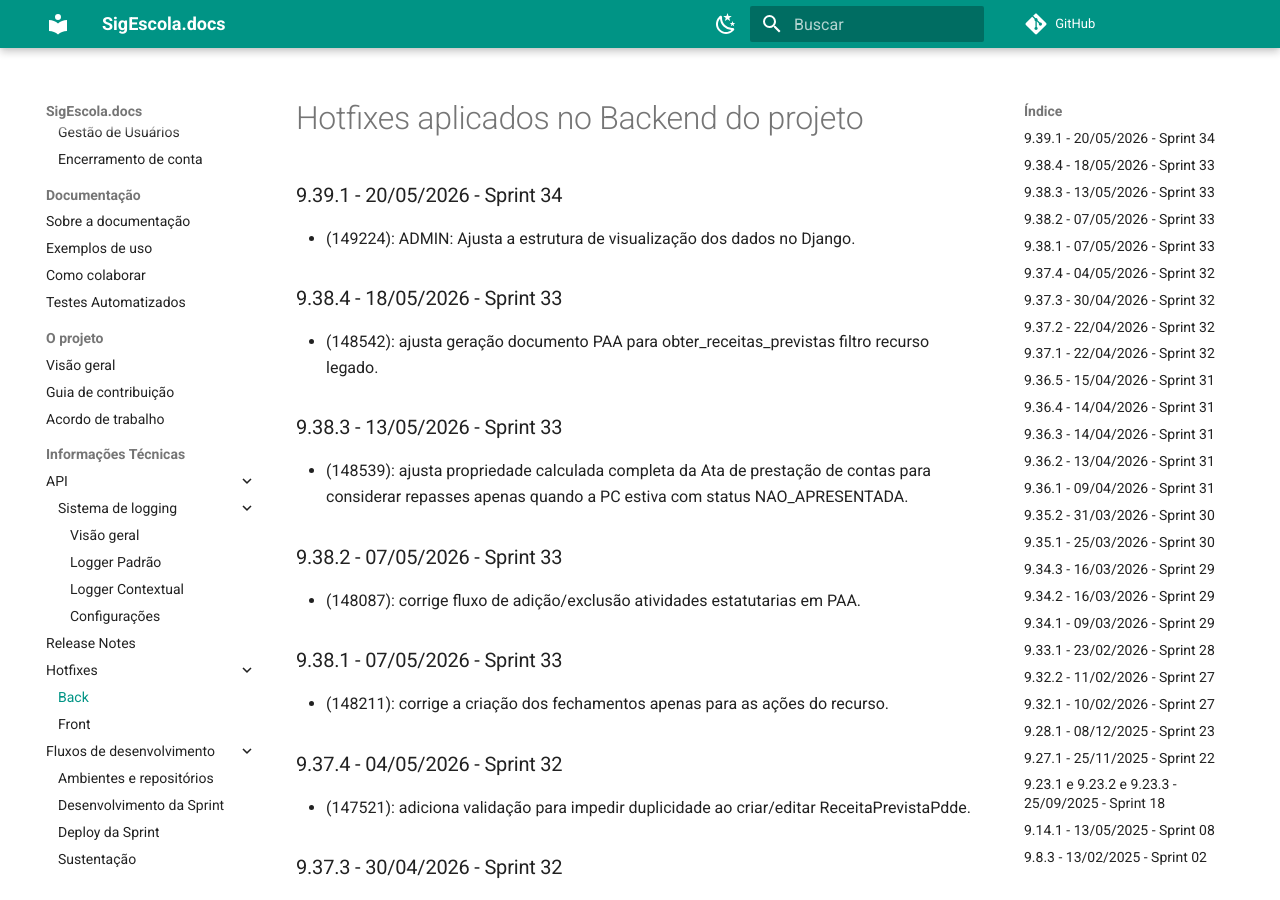
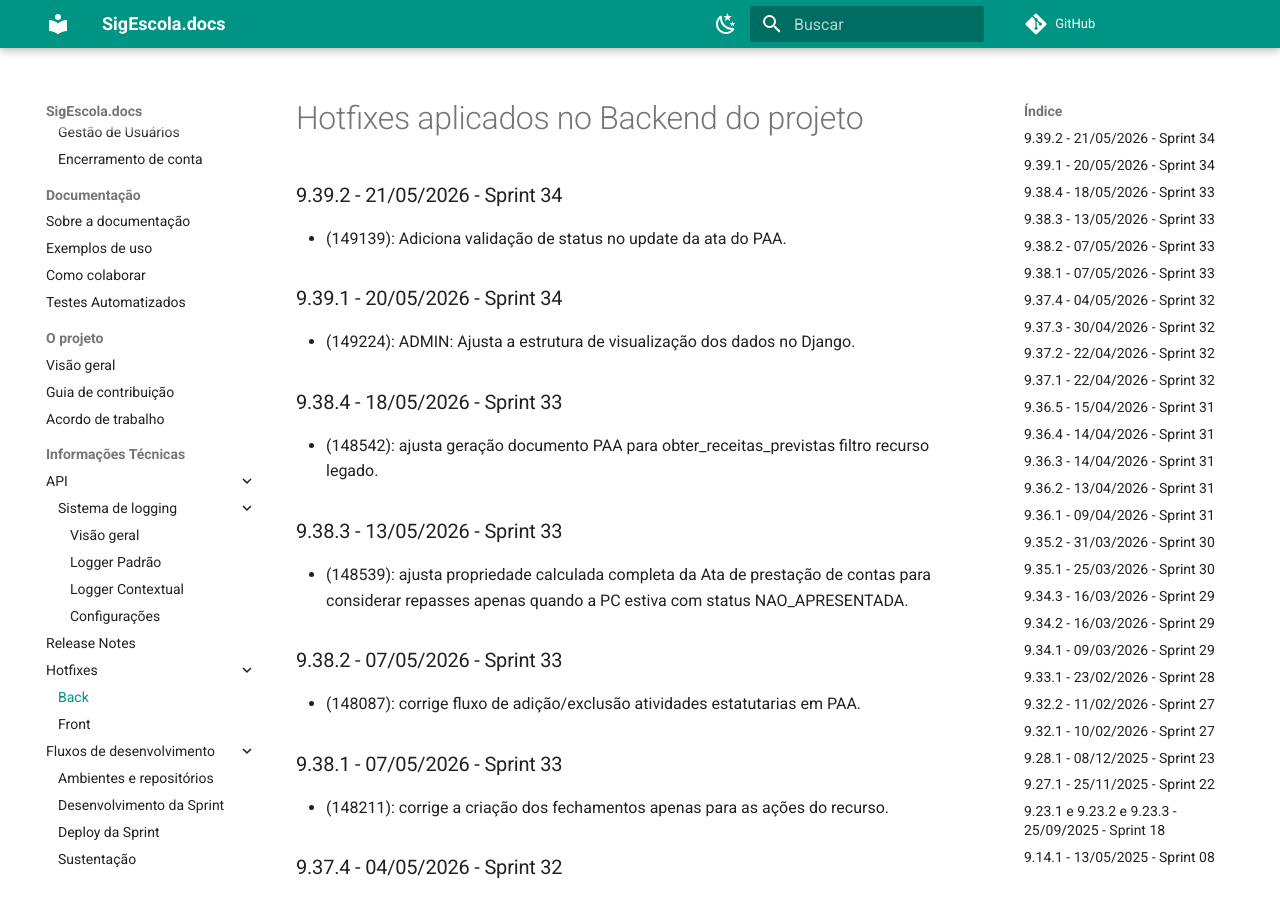
Before and after one commit to prefeiturasp/SME-PTRF-Docs, an MkDocs documentation site: the page built from docs/projeto/hotfixes_back.md, in a window 1280 px wide and 900 px high. Built offline with MkDocs 1.6.1 and Material for MkDocs 9.7.7, drawn with Linux system fonts in a browser that asks for light colours; comment, search, counter and statistics services are not loaded.

Commit message:
Update hotfixes_back.md

```diff
--- a/docs/projeto/hotfixes_back.md
+++ b/docs/projeto/hotfixes_back.md
@@ -1,4 +1,7 @@
 # Hotfixes aplicados no Backend do projeto
+
+### 9.39.2 - 21/05/2026 - Sprint 34
+- (149139): Adiciona validação de status no update da ata do PAA.
 
 ### 9.39.1 - 20/05/2026 - Sprint 34
 - (149224): ADMIN: Ajusta a estrutura de visualização dos dados no Django.
```
